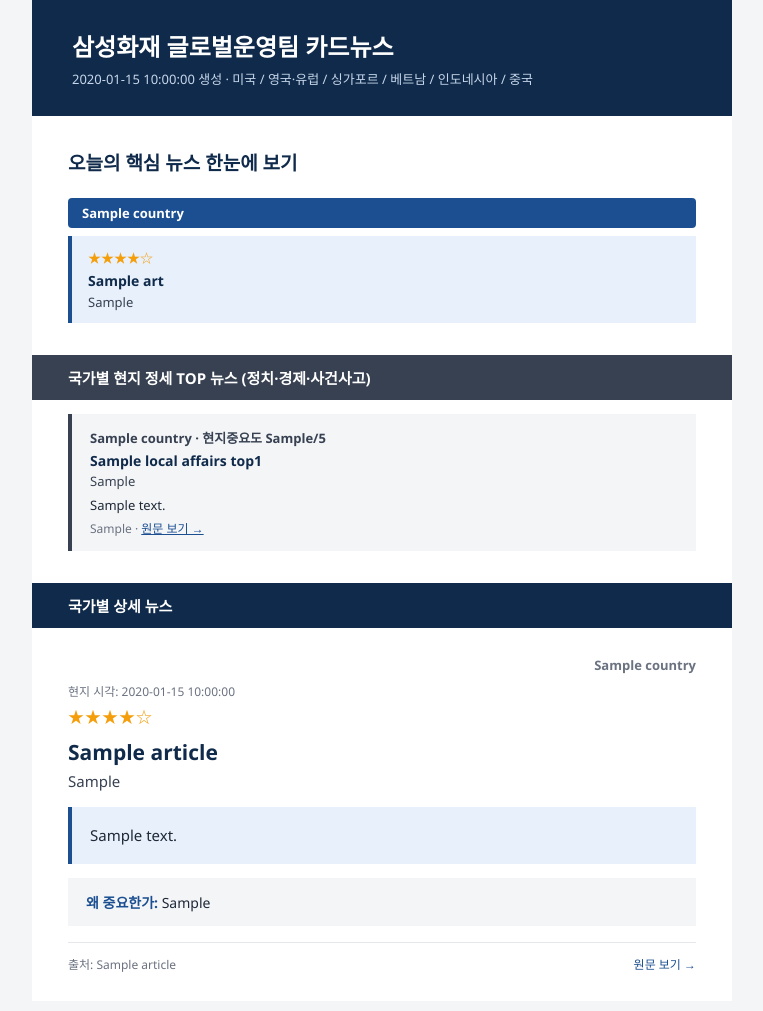
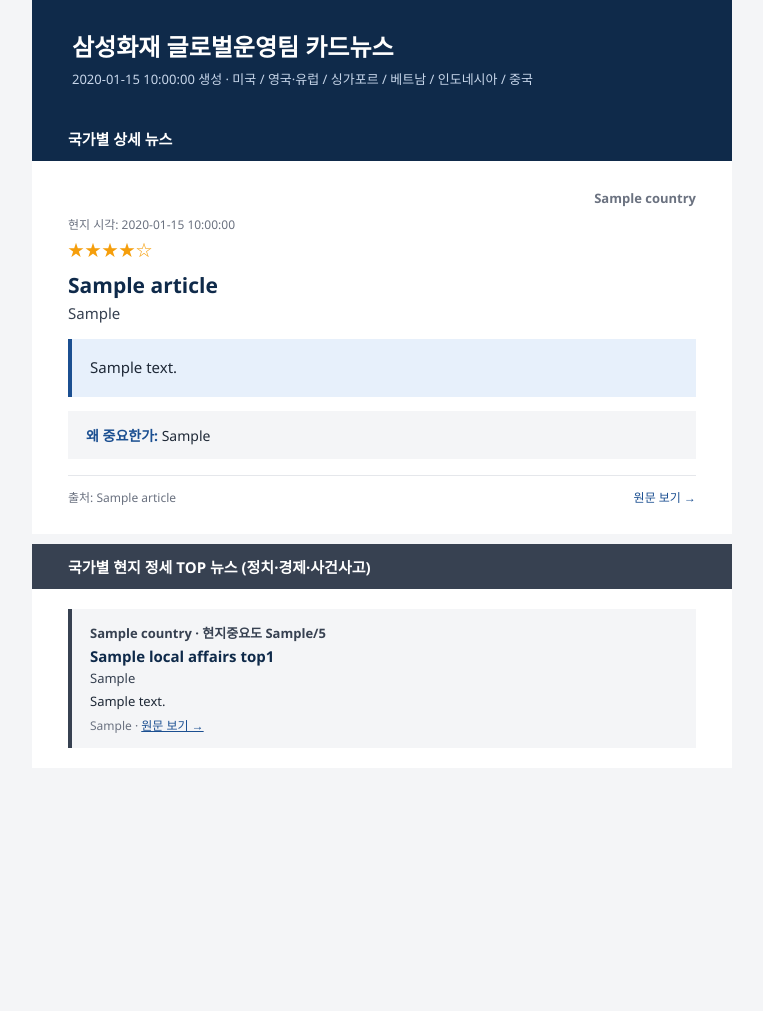
Before and after one commit to kikiba8484848484/samsungfire-news, a Python web app: template templates/cardnews.html.j2 in a window 1280 px wide. Shown: the whole page, without its empty margins (258-1021 px from the left). After the commit the page ends 748 px from the top, so only its background shows below. Run offline with Jinja, Linux system fonts and the light colour scheme; the template is opened without the code that fills it: most values are stand-ins (such as "Sample title", 1, 10 or a date in 2020).

Commit message:
Update cardnews.html.j2

```diff
--- a/templates/cardnews.html.j2
+++ b/templates/cardnews.html.j2
@@ -12,7 +12,6 @@
 <td align="center">
 <table role="presentation" width="700" cellpadding="0" cellspacing="0" border="0" style="width:700px; max-width:700px; background-color:#FFFFFF;">
 
-  <!-- ===== 헤더 ===== -->
   <tr>
     <td bgcolor="#0F2A4A" style="background-color:#0F2A4A; padding:28px 40px;">
       <div style="color:#FFFFFF; font-size:24px; font-weight:bold; margin-bottom:6px;">삼성화재 글로벌운영팀 카드뉴스</div>
@@ -20,99 +19,8 @@
     </td>
   </tr>
 
-  <!-- ===== 개요(오늘의 핵심 뉴스) 섹션 ===== -->
   <tr>
-    <td style="padding:32px 36px 8px 36px;">
-      <div style="color:#0F2A4A; font-size:19px; font-weight:bold;">오늘의 핵심 뉴스 한눈에 보기</div>
-    </td>
-  </tr>
-
-  {% if overview_by_country %}
-    {% for country, arts in overview_by_country.items() %}
-    <tr>
-      <td style="padding:14px 36px 0 36px;">
-        <table role="presentation" width="100%" cellpadding="0" cellspacing="0" border="0">
-          <tr>
-            <td bgcolor="#1B4F91" style="background-color:#1B4F91; color:#FFFFFF; font-size:13px; font-weight:bold; padding:6px 14px; border-radius:4px;">{{ country }}</td>
-          </tr>
-        </table>
-      </td>
-    </tr>
-    {% for a in arts %}
-    <tr>
-      <td style="padding:8px 36px 0 36px;">
-        <table role="presentation" width="100%" cellpadding="0" cellspacing="0" border="0">
-          <tr>
-            <td bgcolor="#E7F0FB" style="background-color:#E7F0FB; border-left:4px solid #1B4F91; padding:12px 16px;">
-              <table role="presentation" width="100%" cellpadding="0" cellspacing="0" border="0">
-                <tr>
-                  <td style="color:#F59E0B; font-size:13px; padding-bottom:4px;">{{ "★" * a.importance_stars }}{{ "☆" * (5 - a.importance_stars) }}</td>
-                </tr>
-                <tr>
-                  <td style="color:#0F2A4A; font-size:14px; font-weight:bold; line-height:1.4; padding-bottom:2px;">{{ a.title }}</td>
-                </tr>
-                {% if a.headline_ko %}
-                <tr>
-                  <td style="color:#374151; font-size:13px; line-height:1.4;">{{ a.headline_ko }}</td>
-                </tr>
-                {% endif %}
-              </table>
-            </td>
-          </tr>
-        </table>
-      </td>
-    </tr>
-    {% endfor %}
-    {% endfor %}
-  {% else %}
-    <tr><td style="padding:8px 36px 0 36px; color:#6B7280; font-size:14px;">확인된 핵심 뉴스가 없습니다.</td></tr>
-  {% endif %}
-
-  <!-- ===== 현지 정세(정치/경제/사건사고) TOP1 섹션 ===== -->
-  <tr>
-    <td style="padding:32px 0 0 0;">
-      <table role="presentation" width="100%" cellpadding="0" cellspacing="0" border="0">
-        <tr>
-          <td bgcolor="#374151" style="background-color:#374151; color:#FFFFFF; font-size:15px; font-weight:bold; padding:12px 36px;">
-            국가별 현지 정세 TOP 뉴스 (정치·경제·사건사고)
-          </td>
-        </tr>
-      </table>
-    </td>
-  </tr>
-  {% if local_affairs_top1 %}
-    {% for country, a in local_affairs_top1.items() %}
-    <tr>
-      <td style="padding:14px 36px 0 36px;">
-        <table role="presentation" width="100%" cellpadding="0" cellspacing="0" border="0">
-          <tr>
-            <td bgcolor="#F4F5F7" style="background-color:#F4F5F7; border-left:4px solid #374151; padding:14px 18px;">
-              <table role="presentation" width="100%" cellpadding="0" cellspacing="0" border="0">
-                <tr>
-                  <td style="color:#374151; font-size:13px; font-weight:bold; padding-bottom:4px;">{{ country }} · 현지중요도 {{ a.local_significance }}/5</td>
-                </tr>
-                <tr>
-                  <td style="color:#0F2A4A; font-size:14px; font-weight:bold; line-height:1.4; padding-bottom:2px;">{{ a.title }}</td>
-                </tr>
-                {% if a.headline_ko %}
-                <tr><td style="color:#374151; font-size:13px; line-height:1.4; padding-bottom:4px;">{{ a.headline_ko }}</td></tr>
-                {% endif %}
-                <tr><td style="color:#1F2937; font-size:13px; line-height:1.6; padding-bottom:4px;">{{ a.summary }}</td></tr>
-                <tr><td style="color:#6B7280; font-size:12px;">{{ a.why_notable_locally }} · <a href="{{ a.url }}" target="_blank" style="color:#1B4F91;">원문 보기 →</a></td></tr>
-              </table>
-            </td>
-          </tr>
-        </table>
-      </td>
-    </tr>
-    {% endfor %}
-  {% else %}
-    <tr><td style="padding:8px 36px 0 36px; color:#6B7280; font-size:14px;">오늘 확인된 특이 정세 뉴스가 없습니다.</td></tr>
-  {% endif %}
-
-  <!-- ===== 개요 / 상세 기사 구분 배너 ===== -->
-  <tr>
-    <td style="padding:32px 0 0 0;">
+    <td style="padding:0;">
       <table role="presentation" width="100%" cellpadding="0" cellspacing="0" border="0">
         <tr>
           <td bgcolor="#0F2A4A" style="background-color:#0F2A4A; color:#FFFFFF; font-size:15px; font-weight:bold; padding:12px 36px;">
@@ -123,7 +31,6 @@
     </td>
   </tr>
 
-  <!-- ===== 국가별 상세 카드 ===== -->
   {% for country, articles in countries.items() %}
     {% if articles %}
       {% for a in articles %}
@@ -183,6 +90,47 @@
     {% endif %}
   {% endfor %}
 
+  <tr>
+    <td style="padding:0;">
+      <table role="presentation" width="100%" cellpadding="0" cellspacing="0" border="0">
+        <tr>
+          <td bgcolor="#374151" style="background-color:#374151; color:#FFFFFF; font-size:15px; font-weight:bold; padding:12px 36px;">
+            국가별 현지 정세 TOP 뉴스 (정치·경제·사건사고)
+          </td>
+        </tr>
+      </table>
+    </td>
+  </tr>
+  {% if local_affairs_top1 %}
+    {% for country, a in local_affairs_top1.items() %}
+    <tr>
+      <td style="padding:20px 36px; border-bottom:10px solid #F4F5F7;">
+        <table role="presentation" width="100%" cellpadding="0" cellspacing="0" border="0">
+          <tr>
+            <td bgcolor="#F4F5F7" style="background-color:#F4F5F7; border-left:4px solid #374151; padding:14px 18px;">
+              <table role="presentation" width="100%" cellpadding="0" cellspacing="0" border="0">
+                <tr>
+                  <td style="color:#374151; font-size:13px; font-weight:bold; padding-bottom:4px;">{{ country }} · 현지중요도 {{ a.local_significance }}/5</td>
+                </tr>
+                <tr>
+                  <td style="color:#0F2A4A; font-size:15px; font-weight:bold; line-height:1.4; padding-bottom:2px;">{{ a.title }}</td>
+                </tr>
+                {% if a.headline_ko %}
+                <tr><td style="color:#374151; font-size:13px; line-height:1.4; padding-bottom:4px;">{{ a.headline_ko }}</td></tr>
+                {% endif %}
+                <tr><td style="color:#1F2937; font-size:13px; line-height:1.6; padding-bottom:4px;">{{ a.summary }}</td></tr>
+                <tr><td style="color:#6B7280; font-size:12px;">{{ a.why_notable_locally }} · <a href="{{ a.url }}" target="_blank" style="color:#1B4F91;">원문 보기 →</a></td></tr>
+              </table>
+            </td>
+          </tr>
+        </table>
+      </td>
+    </tr>
+    {% endfor %}
+  {% else %}
+    <tr><td style="padding:20px 36px; color:#6B7280; font-size:14px;">오늘 확인된 특이 정세 뉴스가 없습니다.</td></tr>
+  {% endif %}
+
 </table>
 </td>
 </tr>
```
